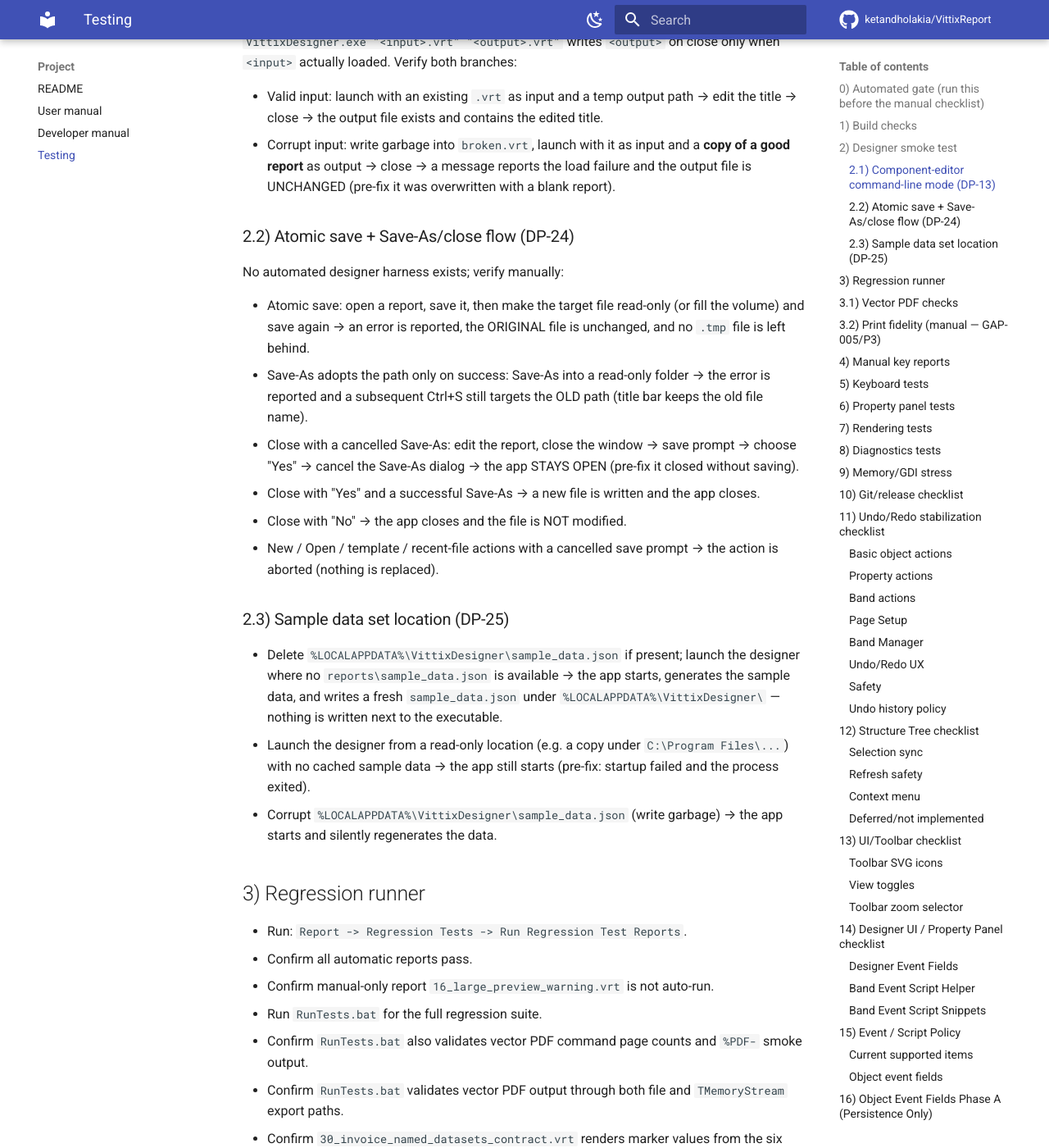
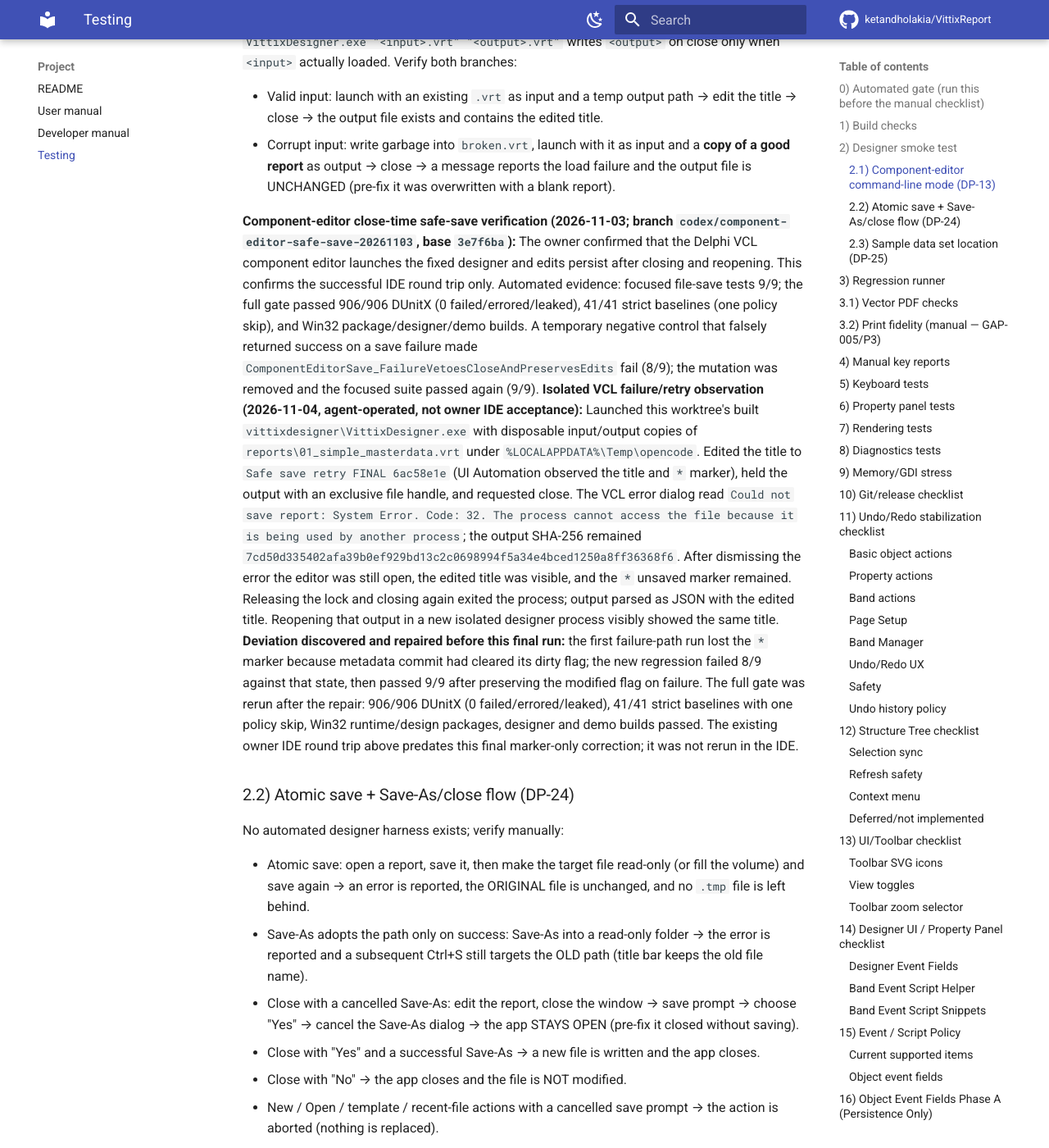
Before and after one commit to ketandholakia/VittixReport, an MkDocs documentation site: the page built from docs/testing.md, in a window 1280 px wide and 1400 px high, scrolled down 1715 px. Shown: the whole window at 82% size. Built offline with MkDocs 1.6.1 and Material for MkDocs 9.7.7, drawn with Linux system fonts in a browser that asks for light colours; comment, search, counter and statistics services are not loaded.

Commit message:
[fix] preserve component-editor edits when output save fails

```diff
--- a/TESTING.md
+++ b/TESTING.md
@@ -66,6 +66,39 @@
   and a **copy of a good report** as output → close → a message reports the
   load failure and the output file is UNCHANGED (pre-fix it was overwritten
   with a blank report).
+
+**Component-editor close-time safe-save verification (2026-11-03; branch
+`codex/component-editor-safe-save-20261103`, base `3e7f6ba`):** The owner
+confirmed that the Delphi VCL component editor launches the fixed designer
+and edits persist after closing and reopening. This confirms the successful
+IDE round trip only. Automated evidence: focused file-save tests 9/9; the
+full gate passed 906/906 DUnitX (0 failed/errored/leaked), 41/41 strict
+baselines (one policy skip), and Win32 package/designer/demo builds. A
+temporary negative control that falsely returned success on a save failure
+made `ComponentEditorSave_FailureVetoesCloseAndPreservesEdits` fail (8/9);
+the mutation was removed and the focused suite passed again (9/9).
+**Isolated VCL failure/retry observation (2026-11-04, agent-operated, not
+owner IDE acceptance):** Launched this worktree's built
+`vittixdesigner\VittixDesigner.exe` with disposable input/output copies of
+`reports\01_simple_masterdata.vrt` under `%LOCALAPPDATA%\Temp\opencode`.
+Edited the title to `Safe save retry FINAL 6ac58e1e` (UI Automation observed
+the title and `*` marker), held the output with an exclusive file handle,
+and requested close. The VCL error dialog read `Could not save report:
+System Error. Code: 32. The process cannot access the file because it is
+being used by another process`; the output SHA-256 remained
+`7cd50d335402afa39b0ef929bd13c2c0698994f5a34e4bced1250a8ff36368f6`.
+After dismissing the error the editor was still open, the edited title was
+visible, and the `*` unsaved marker remained. Releasing the lock and closing
+again exited the process; output parsed as JSON with the edited title.
+Reopening that output in a new isolated designer process visibly showed the
+same title. **Deviation discovered and repaired before this final run:**
+the first failure-path run lost the `*` marker because metadata commit had
+cleared its dirty flag; the new regression failed 8/9 against that state,
+then passed 9/9 after preserving the modified flag on failure. The full
+gate was rerun after the repair: 906/906 DUnitX (0 failed/errored/leaked),
+41/41 strict baselines with one policy skip, Win32 runtime/design packages,
+designer and demo builds passed. The existing owner IDE round trip above
+predates this final marker-only correction; it was not rerun in the IDE.
 
 ### 2.2) Atomic save + Save-As/close flow (DP-24)
 No automated designer harness exists; verify manually:
```
Also changed, not shown: 4 other files.
